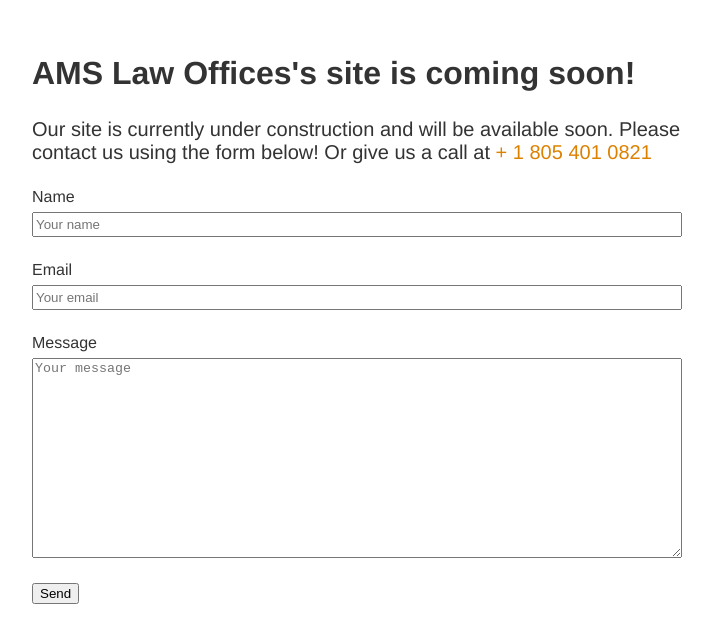
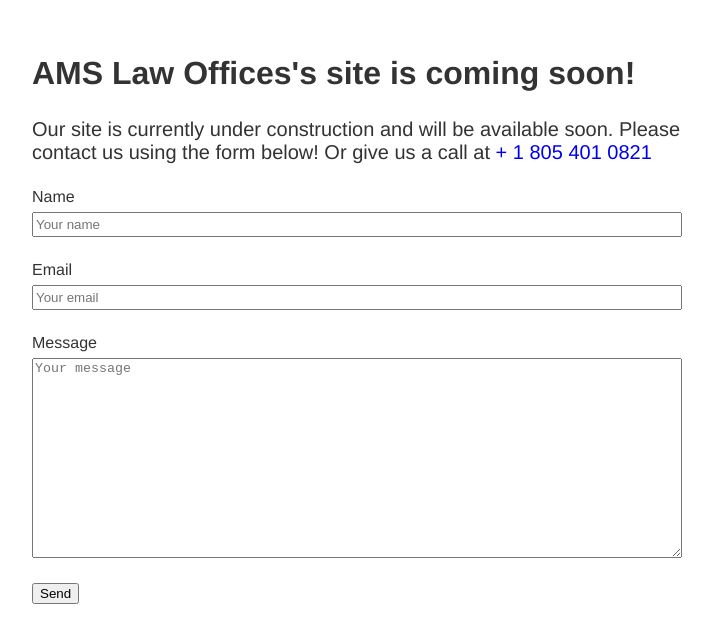
Before and after one commit to amslawoffices-com/amslawoffices-com.github.io, a plain HTML site: page index.html in a window 1280 px wide. Shown: the part 130-772 px from the top of the page, without its empty margins (283-996 px from the left). Drawn offline with Linux system fonts and the light colour scheme.

Commit message:
Update index.html

```diff
--- a/index.html
+++ b/index.html
@@ -37,12 +37,10 @@
     }
 
     a {
-        color: #dc8100;
         text-decoration: none;
     }
 
     a:hover {
-        color: #333;
         text-decoration: none;
     }
 
```
